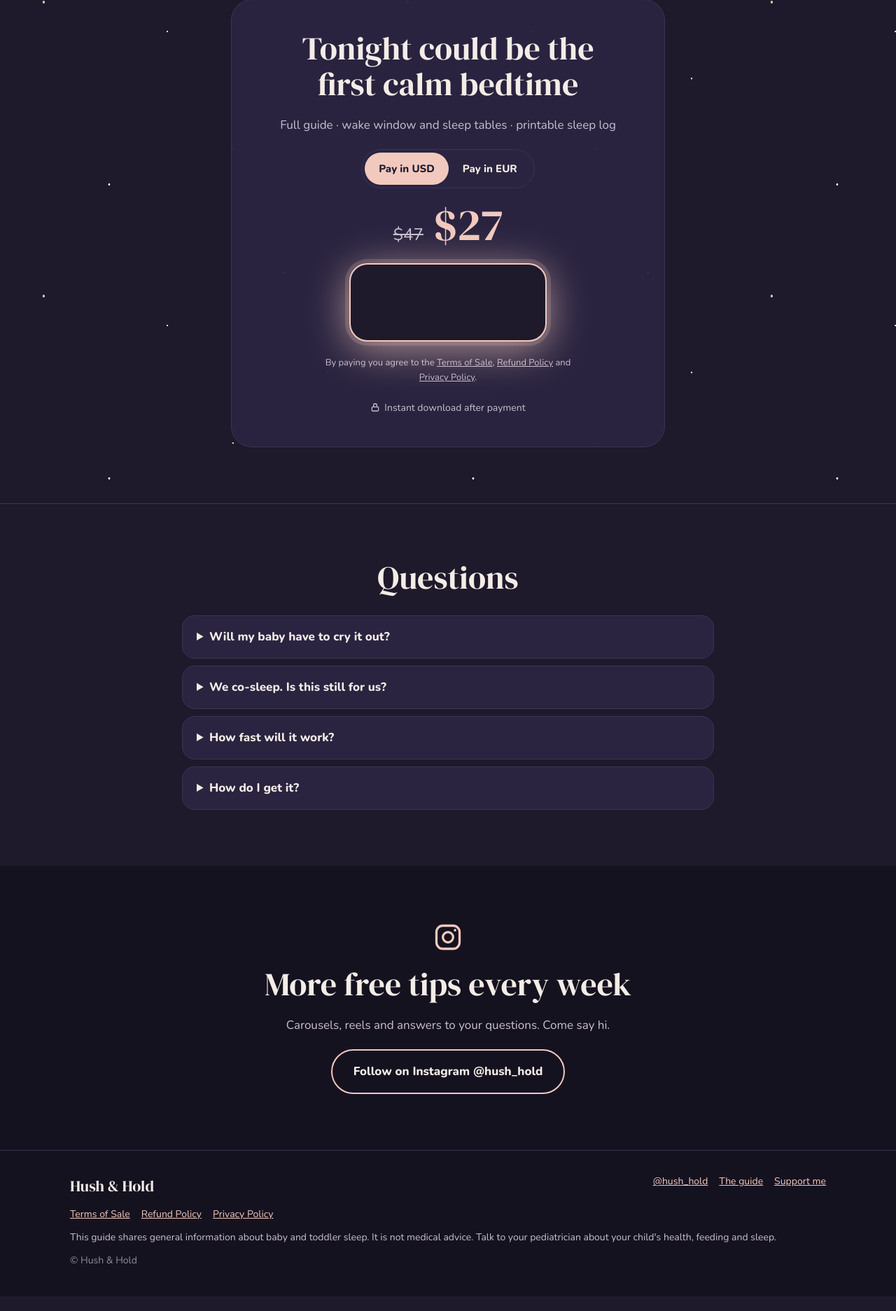
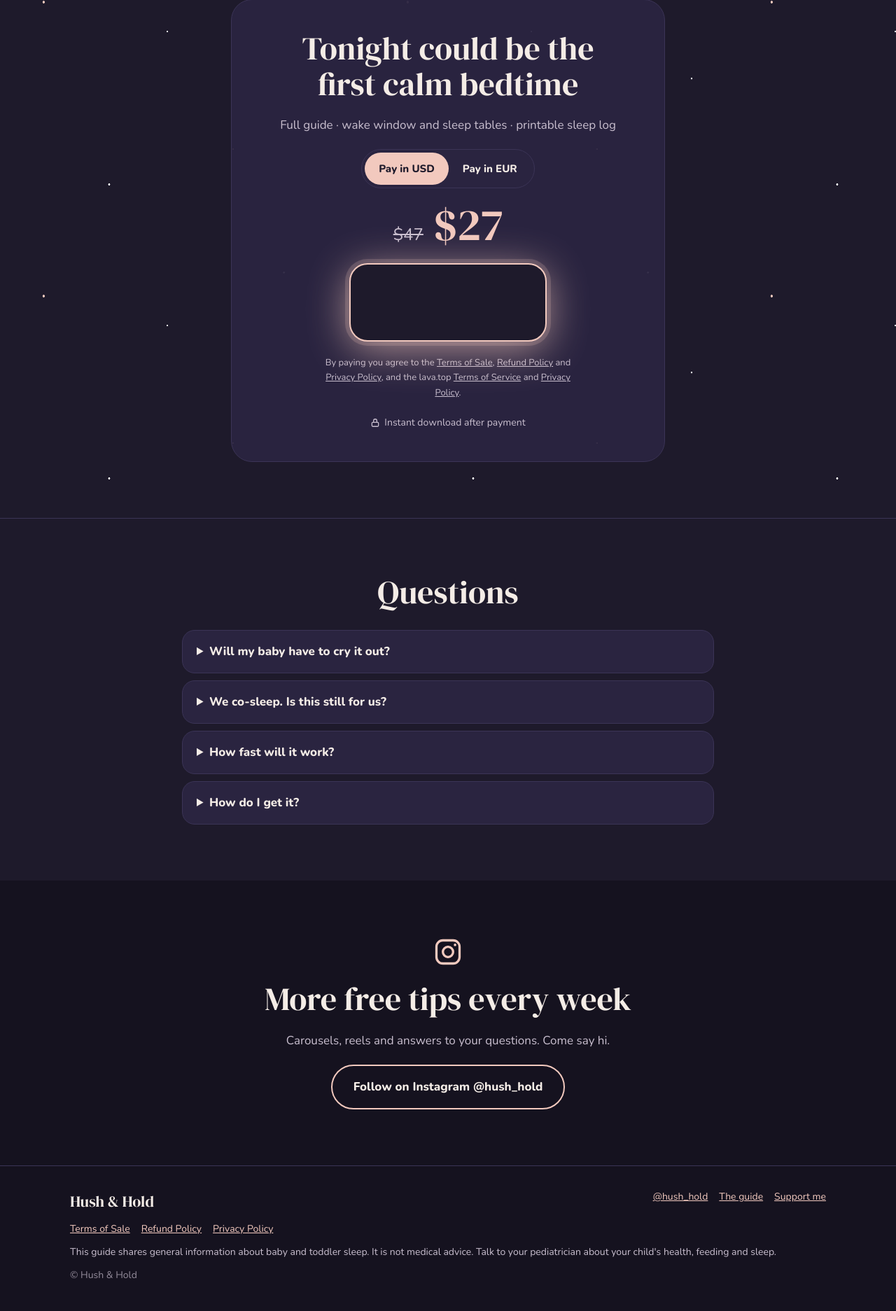
Before and after one commit to rnovchinnikov-max/hush-hold-media, a Flask app: page / in a window 1280 px wide. Shown: the part 2533-4406 px from the top of the page at 70% size. Before the commit the page ends 4338 px from the top, so only its background shows below. Run offline with Flask 3, Linux system fonts and the light colour scheme; data comes from the database, SQL or seed files in the repository; grey boxes are pictures that could not be loaded.

Commit message:
Link lava.top terms and privacy policy next to the payment widget
Co-Authored-By: Claude Opus 5.5 <noreply@anthropic.com>
Claude-Session: https://claude.ai/code/session_01GUbHbSS6BfpQLoXo14bP4m

```diff
--- a/site/legal.py
+++ b/site/legal.py
@@ -14,7 +14,7 @@ Digital guides about baby and toddler sleep, delivered as downloadable files. Th
 
 **2. Price and payment**
 
-Prices are shown in US dollars (USD) or euros (EUR). You choose the currency before paying. Payment is processed by our payment partner lava.top. We never see or store your card details. Your bank may charge its own fees for currency conversion.
+Prices are shown in US dollars (USD) or euros (EUR). You choose the currency before paying. Payment is processed by our payment partner lava.top under its own [Terms of Service](https://lava.top/en/docs/terms/) and [Privacy Policy](https://lava.top/en/docs/policy/). We never see or store your card details. Your bank may charge its own fees for currency conversion.
 
 **3. Delivery**
 
--- a/site/templates/page.html
+++ b/site/templates/page.html
@@ -122,7 +122,7 @@
         {% endfor %}
         {% endif %}
       </div>
-      {% if footer_pages %}<p class="agree">By paying you agree to the {% for fp in footer_pages %}<a href="/{{ fp.slug }}">{{ fp.title }}</a>{{ ', ' if not loop.last and loop.revindex > 2 else (' and ' if not loop.last else '') }}{% endfor %}.</p>{% endif %}
+      {% if footer_pages %}<p class="agree">By paying you agree to the {% for fp in footer_pages %}<a href="/{{ fp.slug }}">{{ fp.title }}</a>{{ ', ' if not loop.last and loop.revindex > 2 else (' and ' if not loop.last else '') }}{% endfor %}, and the lava.top <a href="https://lava.top/en/docs/terms/" target="_blank" rel="noopener">Terms of Service</a> and <a href="https://lava.top/en/docs/policy/" target="_blank" rel="noopener">Privacy Policy</a>.</p>{% endif %}
       {% if b.note %}<p class="note"><svg aria-hidden="true" width="14" height="14" viewBox="0 0 24 24" fill="none" stroke="currentColor" stroke-width="2.2"><rect x="4" y="11" width="16" height="10" rx="2"/><path d="M8 11V7a4 4 0 0 1 8 0v4"/></svg> {{ b.note }}</p>{% endif %}
     </div>
   </div>
```
